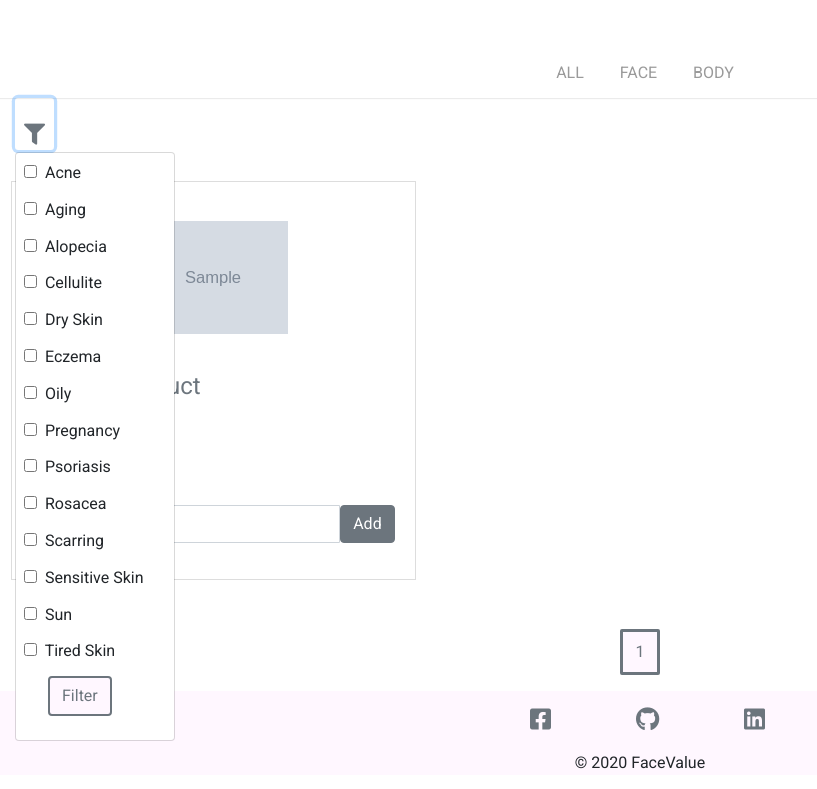
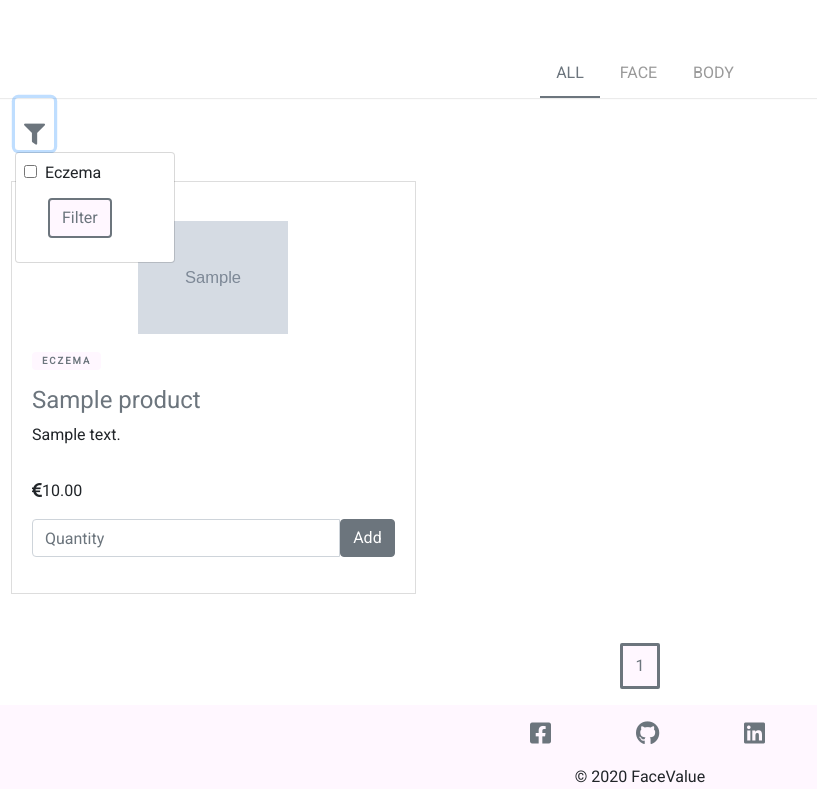
Before and after one commit to MelBiggs/fullstack-frameworks-project, a Django app: page /products/ in a window 1280 px wide, after a click that opens the changed part. Shown: the part 157-946 px from the top of the page, without its empty margins (0-817 px from the left). Run offline with Django 3.2, Linux system fonts and the light colour scheme; tables that the repository leaves empty hold one stand-in row (values such as "Sample post"); grey boxes marked "Sample" are stand-in pictures; some libraries are stand-ins or nearby versions.

Commit message:
Made some changes to Tags model to get displaying, changed tag btns on products

```diff
--- a/blog/models.py
+++ b/blog/models.py
@@ -11,7 +11,7 @@ class Post(models.Model):
     writer = models.CharField(max_length=200, default="Melissa Biggs")
     content = models.TextField()
     created_date = models.DateTimeField(auto_now_add=True)
-    published_date = models.DateField(blank=True, null=True,
+    published_date = models.DateTimeField(blank=True, null=True,
                                       default=timezone.now)
     views = models.IntegerField(default=0)
     tag = models.CharField(max_length=30, blank=True, null=True)
--- a/blog/views.py
+++ b/blog/views.py
@@ -14,8 +14,7 @@ def get_posts(request):
     and render them to the 'blogposts.html' template
     Pagination included
     """
-    posts = Post.objects.filter(published_date__lte=timezone.now()
-                                ).order_by('-published_date')
+    posts = Post.objects.all().order_by('-published_date')
 
     paginator = Paginator(posts, ITEMS_PER_PAGE)
 
--- a/products/models.py
+++ b/products/models.py
@@ -55,9 +55,12 @@ class Product(models.Model):
 
 
 class Tag(models.Model):
-    product = models.ForeignKey(Product, related_name="tags",
-                                related_query_name="tag")
+    product = models.ManyToManyField(Product, related_name="tags",
+                                     related_query_name="tag")
     value = models.CharField(choices=LABEL_CHOICES, max_length=2)
+
+    def __str__(self):
+        return self.value
 
 
 class Review(models.Model):
--- a/products/templates/products.html
+++ b/products/templates/products.html
@@ -9,7 +9,7 @@
 			<li class="placeholder">
 				<a data-type="all" href="{% url 'products' %}">All</a>
 			</li>
-			<li class="filter"><a href="{% url 'products' %}" data-type="all" id="all_products_filter">All</a></li>
+			<li class="filter"><a href="{% url 'products' %}" class="selected" data-type="all" id="all_products_filter">All</a></li>
 			<li class="filter" data-filter=".color-1"><a href="{% url 'face_products' %}" data-type="color-1"
 					id="face_products_filter">Face</a>
 			</li>
@@ -27,36 +27,12 @@
 			<button type="button" class="btn btn-default btn-sm dropdown-toggle tag-dropdown" data-toggle="dropdown"><i class="fas fa-filter"></i></button>
 			<ul class="dropdown-menu filter-tag-menu">
 				<form method="GET">
-					<li><a class="medium" data-value="Acne"
-							tabIndex="-1"><input type="checkbox" name="AC"/>&nbsp; Acne</a></li>
-					<li><a class="medium" data-value="Aging"
-							tabIndex="-1"><input type="checkbox" name="AG"/>&nbsp; Aging</a></li>
-					<li><a class="medium" data-value="Alopecia"
-							tabIndex="-1"><input type="checkbox" name="AL"/>&nbsp; Alopecia</a></li>
-					<li><a class="medium" data-value="Cellulite"
-							tabIndex="-1"><input type="checkbox" name="CE"/>&nbsp; Cellulite</a></li>
-					<li><a class="medium" data-value="Dry Skin"
-							tabIndex="-1"><input type="checkbox" name="D"/>&nbsp; Dry Skin</a></li>
-					<li><a class="medium" data-value="Eczema"
-							tabIndex="-1"><input type="checkbox" name="EC"/>&nbsp; Eczema</a></li>
-					<li><a class="medium" data-value="Oily"
-							tabIndex="-1"><input type="checkbox" name="O"/>&nbsp; Oily</a></li>
-					<li><a class="medium" data-value="Pregnancy"
-							tabIndex="-1"><input type="checkbox" name="PR"/>&nbsp; Pregnancy</a></li>
-					<li><a class="medium" data-value="Psoriasis"
-							tabIndex="-1"><input type="checkbox" name="PS"/>&nbsp; Psoriasis</a></li>
-					<li><a class="medium" data-value="Rosacea"
-							tabIndex="-1"><input type="checkbox" name="RO"/>&nbsp; Rosacea</a></li>
-					<li><a class="medium" data-value="Scarring"
-							tabIndex="-1"><input type="checkbox" name="SC"/>&nbsp; Scarring</a></li>
-					<li><a class="medium" data-value="Sensitive Skin"
-							tabIndex="-1"><input type="checkbox" name="S"/>&nbsp; Sensitive Skin</a></li>
-					<li><a class="medium" data-value="Sun"
-							tabIndex="-1"><input type="checkbox" name="SU"/>&nbsp; Sun</a>
-					</li>
-					<li><a class="medium" data-value="Tired Skin"
-							tabIndex="-1"><input type="checkbox" name="TI"/>&nbsp; Tired Skin</a></li>
+                {% for tag in tags %}
+					<li><a class="medium" data-value="{{tag.get_value_display}}"
+    					tabIndex="-1"><input type="checkbox" name="{{tag.value}}"/>&nbsp; {{tag.get_value_display}}</a></li>
+                {% endfor %}
 					<button class="btn btn-secondary tag-filter-btn" type="submit">Filter</button>
+
 				</form>
 			</ul>
 		</div>
@@ -69,7 +45,9 @@
 	<div class="col-xs-10 col-xs-offset-1 col-sm-offset-0 col-sm-6 col-md-4 product-card card">
 		<div class="card-body">
 			<div class="product" style="background-image: url('{{ MEDIA_URL }}{{ product.image }}')"></div>
-			<span class="post-category text-white bg-secondary mb-3">{{ tag.value }}</span>
+            {% for tag in tags %}
+			<span class="post-category text-white bg-danger mb-3">{{ tag.get_value_display }}</span>
+            {% endfor %}
 			<h4><a href="{% url 'product_detail' product.id %}">{{ product.name }}</a></h4>
 			<p class="product-description">{{ product.description }}</p>
 			<p><i class="fas fa-euro-sign" aria-hidden="true"></i>{{ product.price }}</p>
--- a/products/views.py
+++ b/products/views.py
@@ -1,6 +1,6 @@
 from django.shortcuts import render, redirect, get_object_or_404
 from django.core.paginator import Paginator
-from .models import Product
+from .models import Product, Tag
 from .forms import ReviewForm
 import operator
 from django.db.models import Q
@@ -32,8 +32,10 @@ def all_products(request):
         page = 1
 
     products = paginator.page(page)
+    tags = Tag.objects.all()
 
-    return render(request, "products.html", {"products": products})
+    return render(request, "products.html", {"products": products,
+                                             'tags': tags})
 
 
 def face_products(request):
--- a/static/css/style.css
+++ b/static/css/style.css
@@ -238,6 +238,11 @@ caption p {
 
 .tag-filter-btn:hover{
     color: black;
+}
+
+.bg-danger {
+    background-color: #fff7ff!important;
+    color: #6c757d!important;
 }
 
 /* PRODUCT DETAIL PAGE */
```
Also changed, not shown: blog/templates/blogposts.html (+34 -4 lines), products/admin.py (+3 -10 lines), products/migrations/0008_auto_20200401_1003.py (added).
